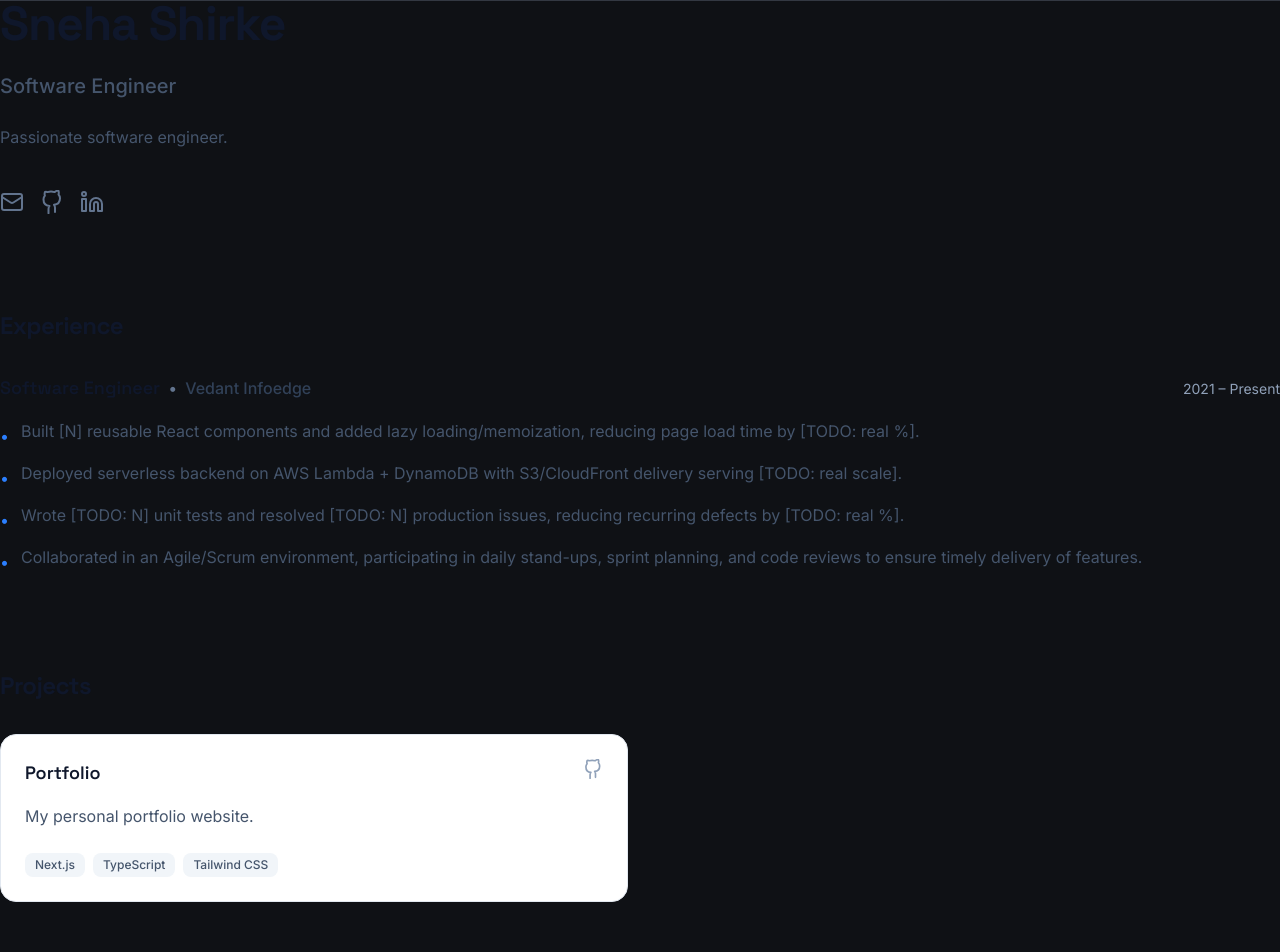
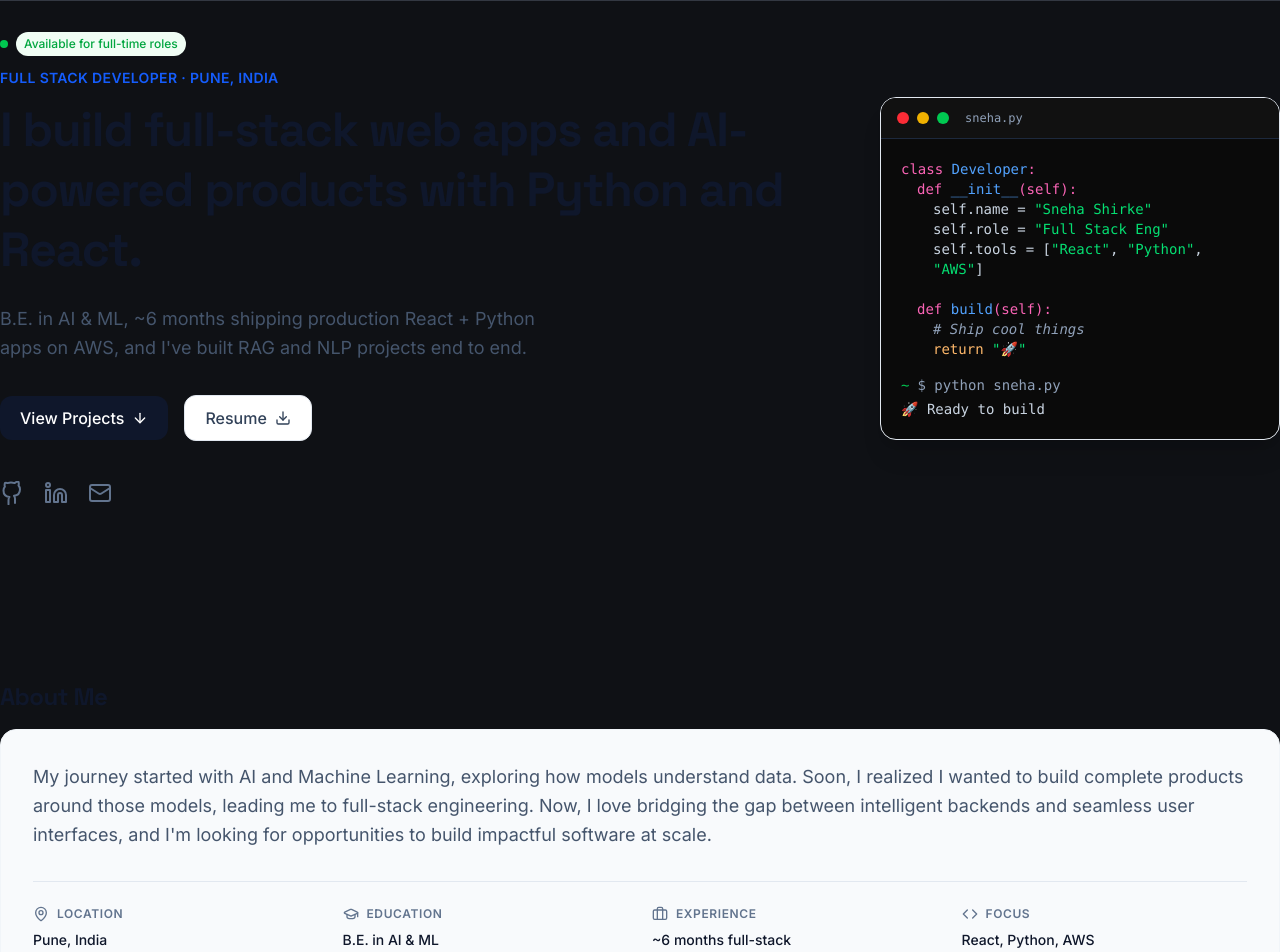
Before and after one commit to Shirkesneha22/SnehaShirke-Portfolio, a Next.js app: page / in a window 1280 px wide. Shown: the part 80-1032 px from the top of the page. Built offline with nearby package versions, Linux system fonts and the light colour scheme.

Commit message:
new changes

```diff
--- a/src/app/page.tsx
+++ b/src/app/page.tsx
@@ -1,52 +1,16 @@
-import { siteConfig } from "@/content/site";
 import { experiences } from "@/content/experience";
 import { projects } from "@/content/projects";
 import { skills } from "@/content/skills";
-import { Mail, ExternalLink } from "lucide-react";
-import { GithubIcon, LinkedinIcon } from "@/components/Icons";
+import { ExternalLink } from "lucide-react";
+import { GithubIcon } from "@/components/Icons";
+import { Hero } from "@/components/sections/Hero";
+import { About } from "@/components/sections/About";
 
 export default function Home() {
   return (
-    <div className="space-y-24">
-      {/* Hero Section */}
-      <section className="space-y-6">
-        <h1 className="text-4xl sm:text-5xl font-bold tracking-tight text-slate-900">
-          {siteConfig.name}
-        </h1>
-        <p className="text-xl text-slate-600 max-w-2xl font-medium">
-          {siteConfig.headline}
-        </p>
-        <p className="text-slate-600 max-w-2xl leading-relaxed">
-          {siteConfig.about}
-        </p>
-        <div className="flex items-center gap-4 pt-4">
-          <a
-            href={`mailto:${siteConfig.email}`}
-            className="text-slate-500 hover:text-blue-600 transition-colors"
-            aria-label="Email"
-          >
-            <Mail className="w-6 h-6" />
-          </a>
-          <a
-            href={siteConfig.socials.github}
-            target="_blank"
-            rel="noopener noreferrer"
-            className="text-slate-500 hover:text-slate-900 transition-colors"
-            aria-label="GitHub"
-          >
-            <GithubIcon className="w-6 h-6" />
-          </a>
-          <a
-            href={siteConfig.socials.linkedin}
-            target="_blank"
-            rel="noopener noreferrer"
-            className="text-slate-500 hover:text-blue-700 transition-colors"
-            aria-label="LinkedIn"
-          >
-            <LinkedinIcon className="w-6 h-6" />
-          </a>
-        </div>
-      </section>
+    <div className="space-y-16">
+      <Hero />
+      <About />
 
       {/* Experience Section */}
       <section className="space-y-8">
--- /dev/null
+++ b/src/components/sections/About.tsx
@@ -0,0 +1,54 @@
+import { siteConfig } from "@/content/site";
+import { MapPin, GraduationCap, Briefcase, Code } from "lucide-react";
+
+export function About() {
+  const { aboutFacts } = siteConfig;
+
+  return (
+    <section className="space-y-6 pt-12 pb-16" id="about">
+      <div className="space-y-4">
+        <h2 className="text-2xl font-bold text-slate-900 dark:text-white tracking-tight">About Me</h2>
+
+        <div className="bg-slate-50 dark:bg-slate-900/50 rounded-2xl p-6 md:p-8 border border-slate-100 dark:border-slate-800">
+          <p className="text-slate-600 dark:text-slate-300 leading-relaxed text-base sm:text-lg mb-8">
+            {siteConfig.aboutStory}
+          </p>
+
+          <div className="grid grid-cols-2 md:grid-cols-4 gap-4 sm:gap-6 pt-6 border-t border-slate-200 dark:border-slate-800">
+            <div className="space-y-2">
+              <div className="flex items-center gap-2 text-slate-500 dark:text-slate-400">
+                <MapPin className="w-4 h-4" />
+                <span className="text-xs font-semibold uppercase tracking-wider">Location</span>
+              </div>
+              <p className="text-sm font-medium text-slate-900 dark:text-white">{aboutFacts.location}</p>
+            </div>
+
+            <div className="space-y-2">
+              <div className="flex items-center gap-2 text-slate-500 dark:text-slate-400">
+                <GraduationCap className="w-4 h-4" />
+                <span className="text-xs font-semibold uppercase tracking-wider">Education</span>
+              </div>
+              <p className="text-sm font-medium text-slate-900 dark:text-white">{aboutFacts.education}</p>
+            </div>
+
+            <div className="space-y-2">
+              <div className="flex items-center gap-2 text-slate-500 dark:text-slate-400">
+                <Briefcase className="w-4 h-4" />
+                <span className="text-xs font-semibold uppercase tracking-wider">Experience</span>
+              </div>
+              <p className="text-sm font-medium text-slate-900 dark:text-white">{aboutFacts.experience}</p>
+            </div>
+
+            <div className="space-y-2">
+              <div className="flex items-center gap-2 text-slate-500 dark:text-slate-400">
+                <Code className="w-4 h-4" />
+                <span className="text-xs font-semibold uppercase tracking-wider">Focus</span>
+              </div>
+              <p className="text-sm font-medium text-slate-900 dark:text-white">{aboutFacts.focus}</p>
+            </div>
+          </div>
+        </div>
+      </div>
+    </section>
+  );
+}
--- /dev/null
+++ b/src/components/sections/Hero.tsx
@@ -0,0 +1,109 @@
+import { siteConfig } from "@/content/site";
+import { Mail, ArrowDown, FileText, Download } from "lucide-react";
+import { GithubIcon, LinkedinIcon } from "@/components/Icons";
+
+export function Hero() {
+  return (
+    <section className="flex flex-col-reverse md:flex-row items-start md:items-center justify-between gap-10 md:gap-16 pt-8 pb-16">
+      <div className="flex-1 space-y-6">
+        <div className="space-y-3">
+          <div className="flex items-center gap-2">
+            <span className="flex h-2 w-2 rounded-full bg-green-500 animate-pulse"></span>
+            <span className="text-xs font-medium text-green-600 dark:text-green-500 bg-green-50 dark:bg-green-500/10 px-2 py-1 rounded-full">
+              {siteConfig.statusBadge}
+            </span>
+          </div>
+          <p className="text-sm font-semibold text-blue-600 dark:text-blue-400 tracking-wide uppercase">
+            {siteConfig.label}
+          </p>
+          <h1 className="text-3xl sm:text-4xl md:text-5xl font-bold tracking-tight text-slate-900 dark:text-white leading-tight">
+            {siteConfig.headline}
+          </h1>
+        </div>
+
+        <p className="text-base sm:text-lg text-slate-600 dark:text-slate-300 max-w-xl leading-relaxed">
+          {siteConfig.subtext}
+        </p>
+
+        <div className="flex flex-wrap items-center gap-4 pt-2">
+          <a
+            href="#projects"
+            className="inline-flex items-center justify-center gap-2 px-5 py-2.5 bg-slate-900 dark:bg-white text-white dark:text-slate-900 font-medium rounded-lg hover:bg-slate-800 dark:hover:bg-slate-100 transition-colors"
+          >
+            View Projects
+            <ArrowDown className="w-4 h-4" />
+          </a>
+          <a
+            href="/Sneha_Shirke_Resume.pdf"
+            target="_blank"
+            rel="noopener noreferrer"
+            className="inline-flex items-center justify-center gap-2 px-5 py-2.5 bg-white dark:bg-slate-800 text-slate-700 dark:text-slate-200 font-medium rounded-lg border border-slate-200 dark:border-slate-700 hover:bg-slate-50 dark:hover:bg-slate-700 transition-colors"
+          >
+            Resume
+            <Download className="w-4 h-4" />
+          </a>
+        </div>
+
+        <div className="flex items-center gap-5 pt-4">
+          <a
+            href={siteConfig.socials.github}
+            target="_blank"
+            rel="noopener noreferrer"
+            className="text-slate-500 hover:text-slate-900 dark:hover:text-white transition-colors"
+            aria-label="GitHub"
+          >
+            <GithubIcon className="w-6 h-6" />
+          </a>
+          <a
+            href={siteConfig.socials.linkedin}
+            target="_blank"
+            rel="noopener noreferrer"
+            className="text-slate-500 hover:text-blue-600 dark:hover:text-blue-400 transition-colors"
+            aria-label="LinkedIn"
+          >
+            <LinkedinIcon className="w-6 h-6" />
+          </a>
+          <a
+            href={`mailto:${siteConfig.email}`}
+            className="text-slate-500 hover:text-red-500 transition-colors"
+            aria-label="Email"
+          >
+            <Mail className="w-6 h-6" />
+          </a>
+        </div>
+      </div>
+
+      <div className="w-full md:w-[320px] lg:w-[400px] flex-shrink-0">
+        <div className="rounded-xl overflow-hidden border border-slate-200 dark:border-slate-800 bg-[#0A0A0A] shadow-xl">
+          <div className="flex items-center gap-2 px-4 py-3 border-b border-slate-800 bg-[#111]">
+            <div className="w-3 h-3 rounded-full bg-red-500"></div>
+            <div className="w-3 h-3 rounded-full bg-yellow-500"></div>
+            <div className="w-3 h-3 rounded-full bg-green-500"></div>
+            <span className="ml-2 text-xs text-slate-400 font-mono">sneha.py</span>
+          </div>
+          <div className="p-4 sm:p-5 font-mono text-sm">
+            <div className="text-pink-400">class <span className="text-blue-400">Developer</span>:</div>
+            <div className="pl-4 text-slate-300">
+              <div className="text-pink-400">def <span className="text-blue-400">__init__</span>(self):</div>
+              <div className="pl-4 text-slate-300">
+                self.name = <span className="text-green-400">"Sneha Shirke"</span><br/>
+                self.role = <span className="text-green-400">"Full Stack Eng"</span><br/>
+                self.tools = [<span className="text-green-400">"React"</span>, <span className="text-green-400">"Python"</span>, <span className="text-green-400">"AWS"</span>]<br/>
+              </div>
+              <br/>
+              <div className="text-pink-400">def <span className="text-blue-400">build</span>(self):</div>
+              <div className="pl-4 text-slate-400 italic"># Ship cool things</div>
+              <div className="pl-4 text-orange-300">return <span className="text-green-400">"🚀"</span></div>
+            </div>
+            <div className="mt-4 flex items-center text-slate-400">
+              <span className="text-green-500 mr-2">~</span> $ python sneha.py
+            </div>
+            <div className="mt-1 text-slate-300">
+              🚀 Ready to build
+            </div>
+          </div>
+        </div>
+      </div>
+    </section>
+  );
+}
--- a/src/content/site.ts
+++ b/src/content/site.ts
@@ -1,11 +1,18 @@
-import { SiteConfig } from "@/types";
-
-export const siteConfig: SiteConfig & { headline: string; about: string } = {
+export const siteConfig = {
   name: "Sneha Shirke",
-  role: "Software Engineer",
+  role: "Full Stack Developer",
+  label: "Full Stack Developer · Pune, India",
   email: "snehashirke22@gmail.com",
-  headline: "Software Engineer",
-  about: "Passionate software engineer.",
+  headline: "I build full-stack web apps and AI-powered products with Python and React.",
+  subtext: "B.E. in AI & ML, ~6 months shipping production React + Python apps on AWS, and I've built RAG and NLP projects end to end.",
+  statusBadge: "Available for full-time roles",
+  aboutStory: "My journey started with AI and Machine Learning, exploring how models understand data. Soon, I realized I wanted to build complete products around those models, leading me to full-stack engineering. Now, I love bridging the gap between intelligent backends and seamless user interfaces, and I'm looking for opportunities to build impactful software at scale.",
+  aboutFacts: {
+    location: "Pune, India",
+    education: "B.E. in AI & ML",
+    experience: "~6 months full-stack",
+    focus: "React, Python, AWS",
+  },
   socials: {
     github: "https://github.com/Shirkesneha22",
     linkedin: "https://linkedin.com/in/snehashirke",
```
